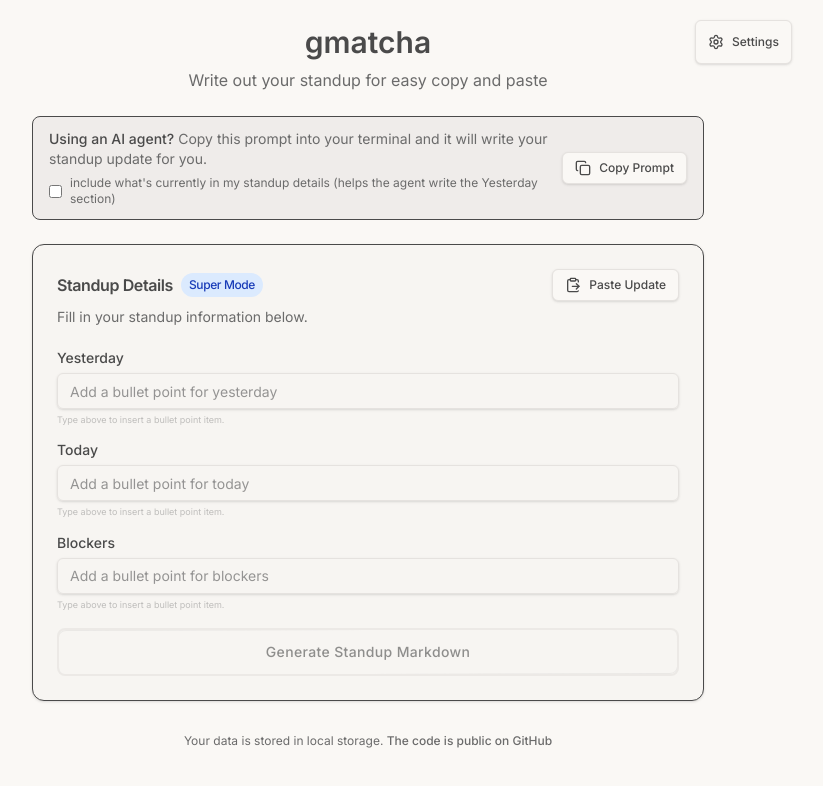
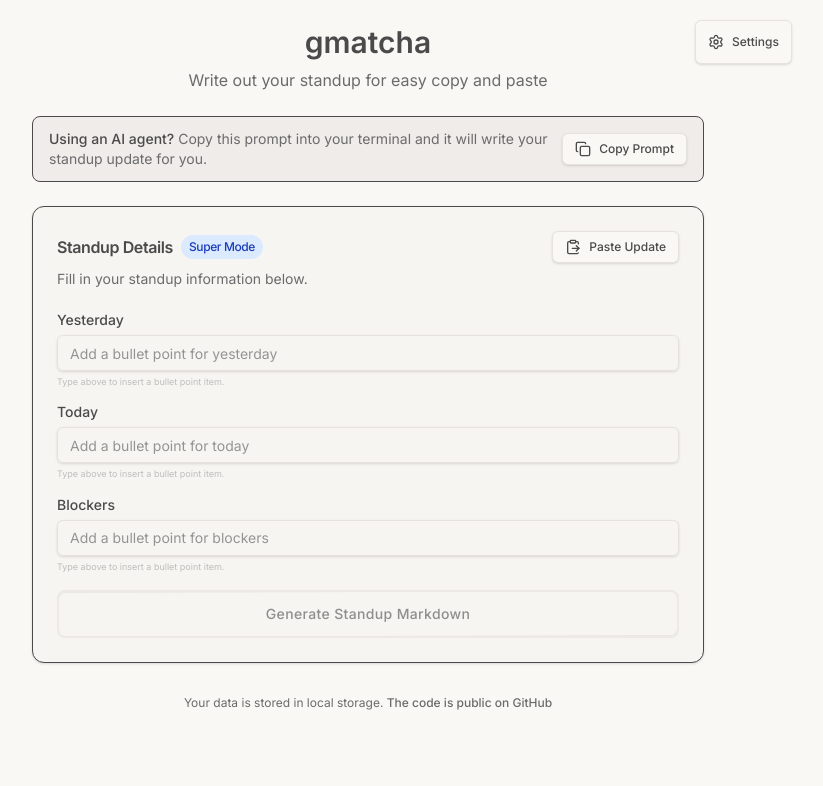
Before and after one commit to jarrensj/gmatcha, a Next.js app: page / in a window 1280 px wide. Shown: the top 786 px of the page, without its empty margins (272-1095 px from the left). Built offline with nearby package versions, Linux system fonts and the light colour scheme.

Commit message:
hide the include-details checkbox when the standup form is empty
Nothing to include means no checkbox — it appears once the form has
content. Drops the now-unreachable empty-form toast branch.

```diff
--- a/app/page.tsx
+++ b/app/page.tsx
@@ -487,9 +487,7 @@
       await navigator.clipboard.writeText(prompt);
       toast({
         title: "Prompt copied!",
-        description: includePromptDetails && !withDetails
-          ? "Your standup is empty, so the prompt was copied without details"
-          : withDetails
+        description: withDetails
           ? "Prompt copied with your current standup details included"
           : "Paste it into your agent and it will write your standup update",
       });
@@ -501,6 +499,9 @@
       });
     }
   };
+
+  // The include-details checkbox is only offered when there's something to include
+  const hasCurrentStandupDetails = buildCurrentMarkdown().trim() !== '';
 
   const generateImage = async () => {
     setIsGeneratingImage(true);
@@ -909,6 +910,7 @@
             <span className="font-medium text-foreground">Using an AI agent?</span>{' '}
             Copy this prompt into your terminal and it will write your standup update for you.
           </p>
+          {hasCurrentStandupDetails && (
             <label className="flex items-center gap-2 text-xs text-muted-foreground cursor-pointer w-fit">
               <input
                 type="checkbox"
@@ -918,6 +920,7 @@
               />
               include what&apos;s currently in my standup details (helps the agent write the Yesterday section)
             </label>
+          )}
         </div>
         <Button
           variant="outline"
```
Also changed, not shown: 1 other file (tests, documents, lock files or other folders). Lines whose indentation alone changed are shown as unchanged.
